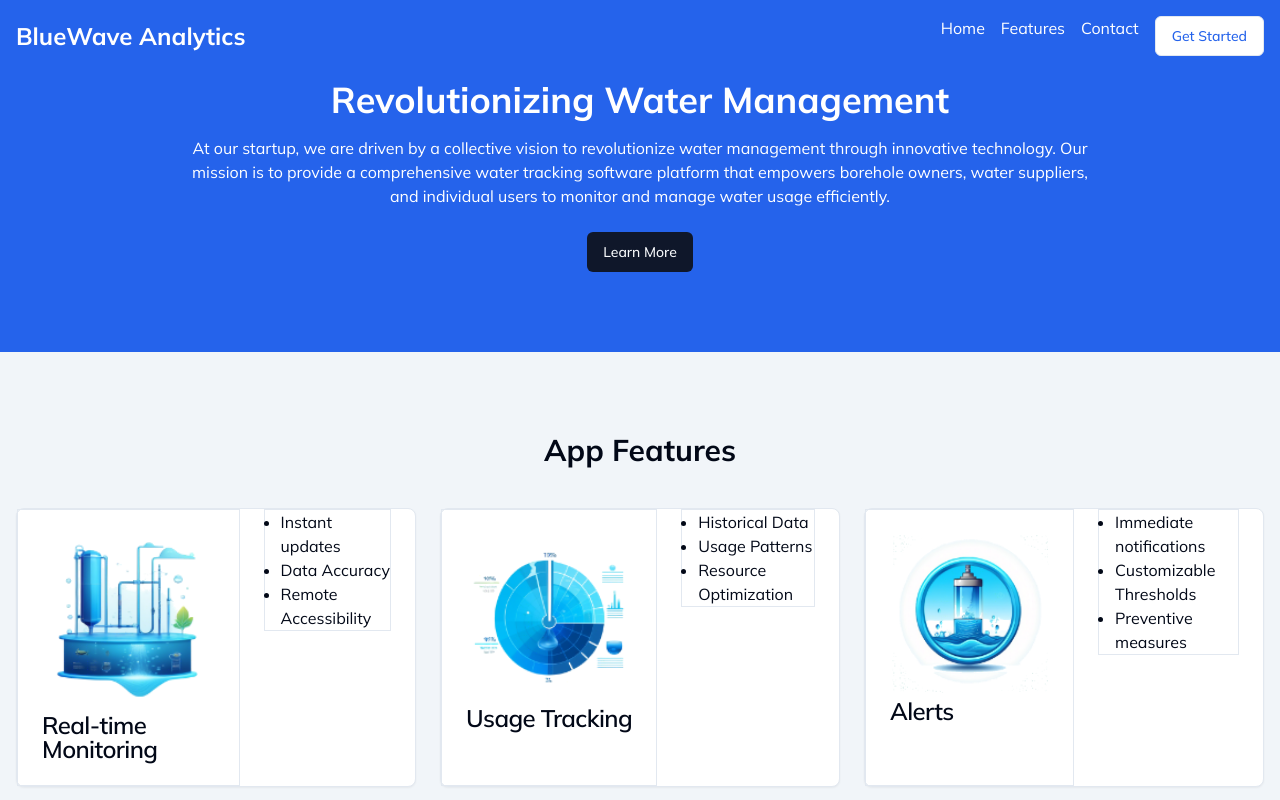
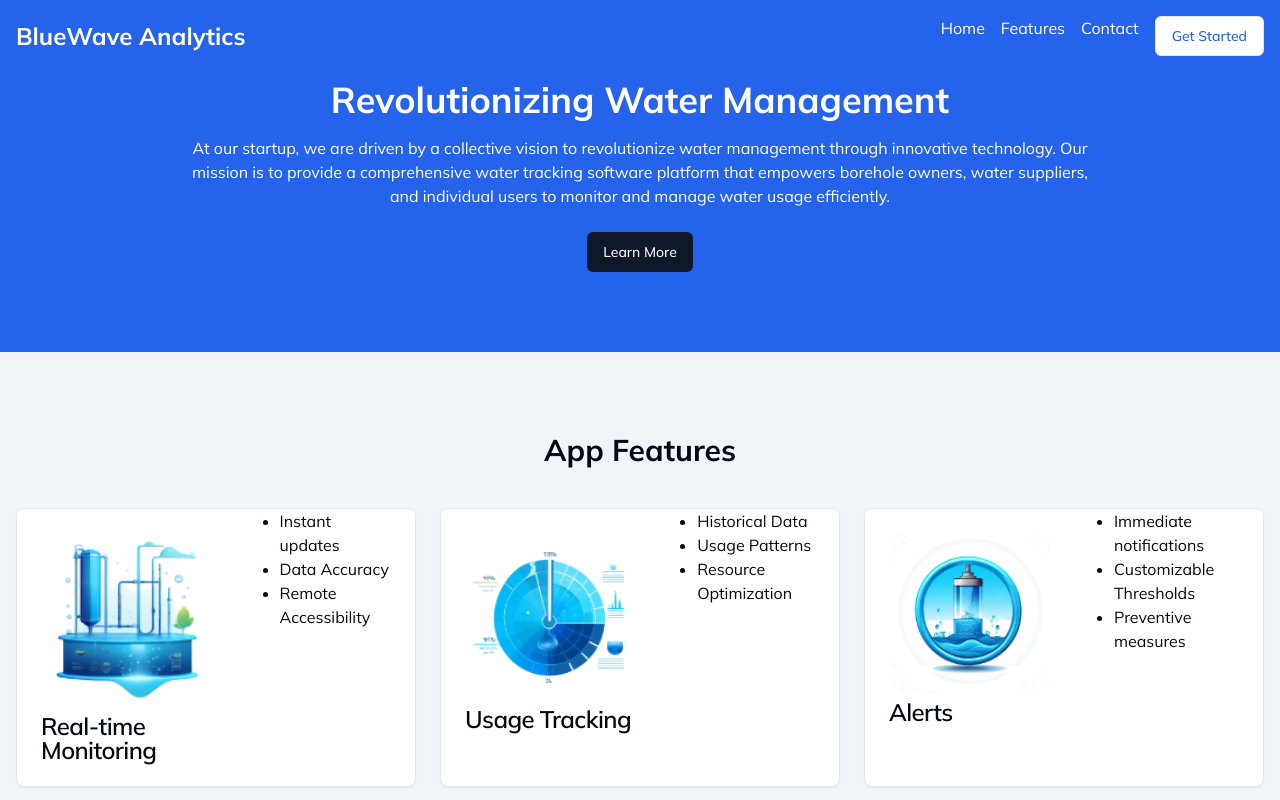
Before and after one commit to Domengo/bluewav, a Next.js app in the folder bluewave/: page / in a window 1280 px wide. Shown: the top 800 px of the page. Built offline with nearby package versions, Linux system fonts and the light colour scheme.

Commit message:
chore: Update landing page card styling

```diff
--- a/bluewave/components/landing/Card.tsx
+++ b/bluewave/components/landing/Card.tsx
@@ -11,7 +11,7 @@ const FeatureCard: React.FC<FeatureCardProps> = ({ cardData }) => {
     <>
       {cardData.map((card: CardData) => (
         <Card key={card.id} className="animate-fade-in-up flex ">
-          <CardHeader className="border">
+          <CardHeader >
             <Image
               src={card.image}
               alt={card.alt}
@@ -24,7 +24,7 @@ const FeatureCard: React.FC<FeatureCardProps> = ({ cardData }) => {
           <CardContent>
             {/* <CardDescription>
               <div> */}
-            <ul className="list-disc pl-4 border ">
+            <ul className="list-disc pl-4">
               {card.description.map((desc, index) => (
                 <li key={index}>{desc}</li>
               ))}
```
